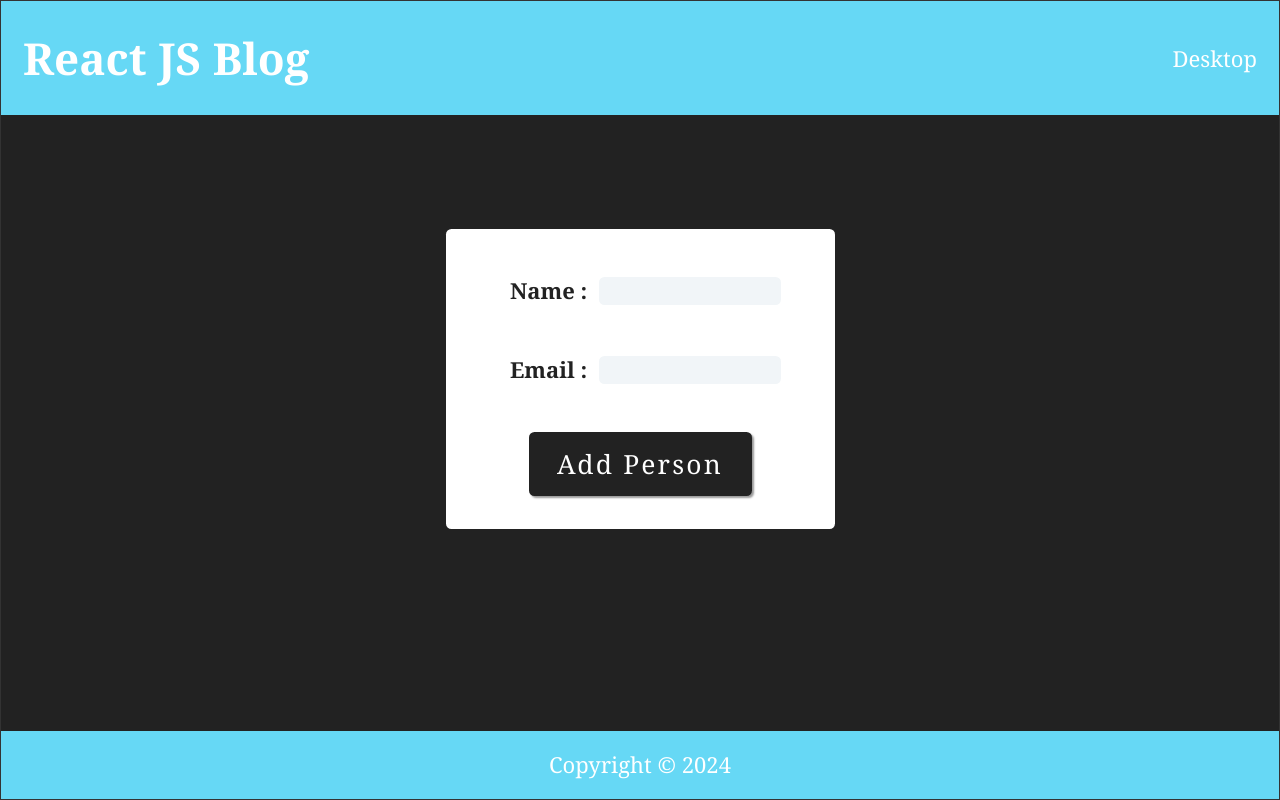
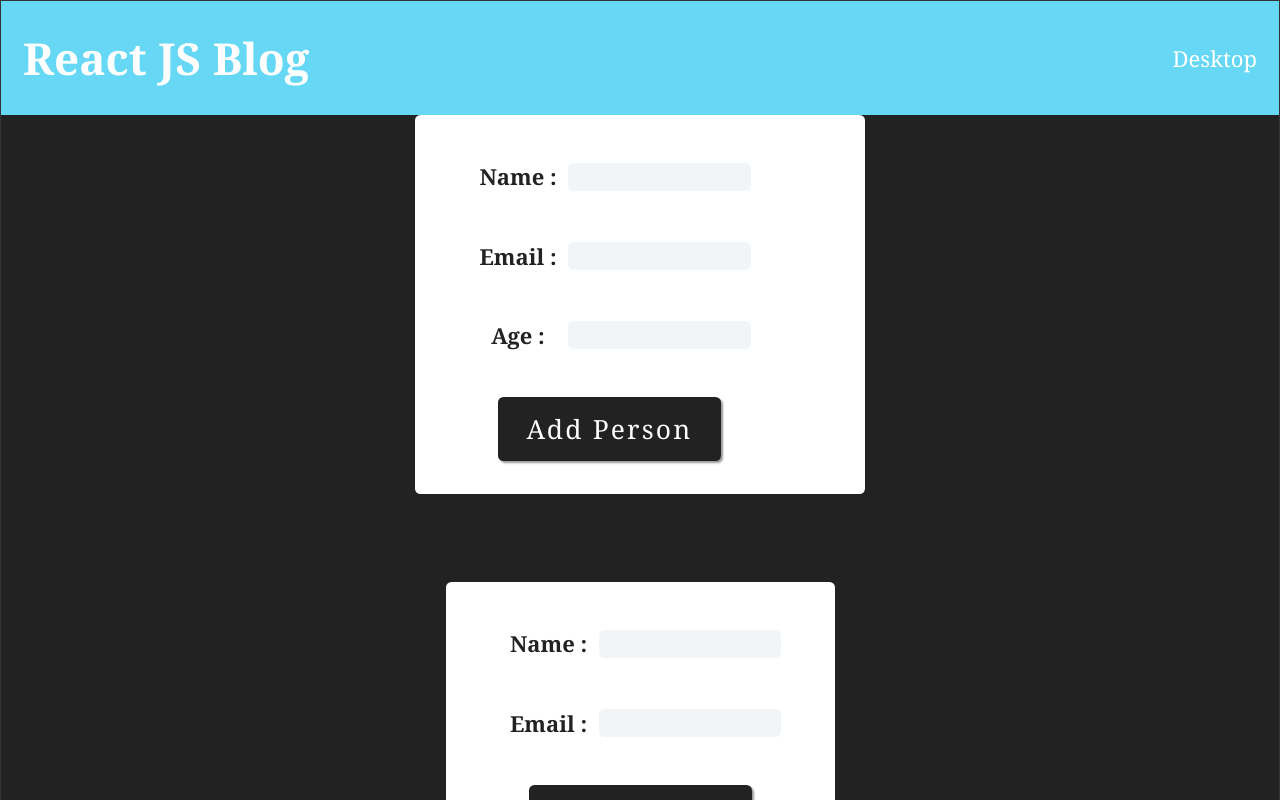
Before and after one commit to Jogata/SoftUni-React-Project, a React (Vite) app in the folder client/: page / in a window 1280 px wide. Shown: the top 800 px of the page. Built offline with nearby package versions, Linux system fonts and the light colour scheme; a web font is replaced by a local one.

Commit message:
controlled inputs exercise

```diff
--- a/client/src/App.jsx
+++ b/client/src/App.jsx
@@ -555,6 +555,82 @@ const ControlledInputs = () => {
   );
 };
 
+
+const MultipleControlledInputs = () => {
+  const [person, setPerson] = useState({ firstName: '', email: '', age: '' });
+  const [people, setPeople] = useState([]);
+
+  const handleChange = (e) => {
+    const name = e.target.name;
+    const value = e.target.value;
+    setPerson({ ...person, [name]: value });
+  };
+
+  const handleSubmit = (e) => {
+    e.preventDefault();
+    if (person.firstName && person.email && person.age) {
+      const newPerson = { ...person, id: new Date().getTime().toString() };
+      setPeople([...people, newPerson]);
+      setPerson({ firstName: '', email: '', age: '' });
+    }
+  };
+
+  return (
+    <>
+      <article className='form'>
+        <form>
+          <div className='form-control'>
+            <label htmlFor='firstName'>Name : </label>
+            <input
+              type='text'
+              id='firstName'
+              name='firstName'
+              value={person.firstName}
+              onChange={handleChange}
+            />
+          </div>
+          <div className='form-control'>
+            <label htmlFor='email'>Email : </label>
+            <input
+              type='email'
+              id='email'
+              name='email'
+              value={person.email}
+              onChange={handleChange}
+            />
+          </div>
+          <div className='form-control'>
+            <label htmlFor='age'>Age : </label>
+            <input
+              type='number'
+              id='age'
+              name='age'
+              value={person.age}
+              onChange={handleChange}
+            />
+          </div>
+          <button type='submit' className='btn' onClick={handleSubmit}>
+            add person
+          </button>
+        </form>
+      </article>
+      <article>
+        {people.map((person) => {
+          const { id, firstName, email, age } = person;
+          return (
+            <div key={id} className='item'>
+              <h4>{firstName}</h4>
+              <p>{email}</p>
+              <p>{age}</p>
+            </div>
+          );
+        })}
+      </article>
+    </>
+  );
+};
+
+
 function App() {
   return (
     <>
@@ -562,6 +638,7 @@ function App() {
         <div className="body">
           <Header title="React JS Blog" />
           <div className="container">
+            <MultipleControlledInputs />
             <ControlledInputs />
             {/* <ShortCircuit /> */}
             {/* <MultipleReturns /> */}
```
